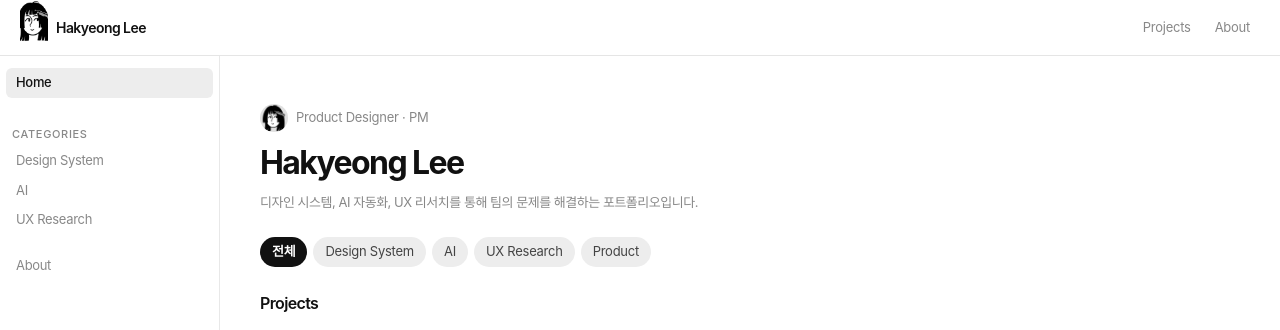
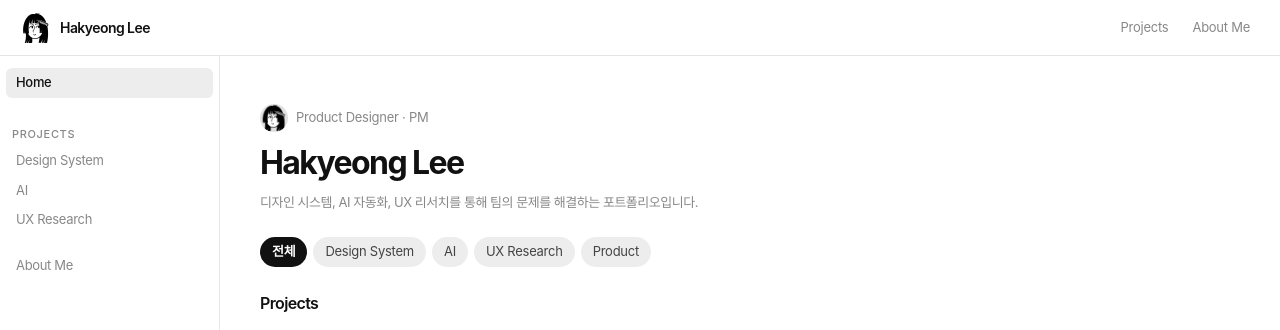
Before and after one commit to haeilylee/Portfolio, a Next.js app: page / in a window 1280 px wide. Shown: the top 330 px of the page. Built offline with nearby package versions, Linux system fonts and the light colour scheme; a web font is replaced by a local one.

Commit message:
Avatar: contain scale, sidebar Categories→Projects, About→About Me

```diff
--- a/src/components/nav.tsx
+++ b/src/components/nav.tsx
@@ -31,34 +31,21 @@ export default function Nav() {
           textDecoration: "none",
         }}
       >
-        <div
-          style={{
-            width: 28,
-            height: 28,
-            flexShrink: 0,
-            position: "relative",
-          }}
-        >
         <Image
           src="/profile.webp"
           alt="Hakyeong Lee"
-            width={36}
-            height={42}
+          width={32}
+          height={32}
           style={{
-              objectFit: "cover",
-              objectPosition: "top center",
-              position: "absolute",
-              bottom: 0,
-              left: "50%",
-              transform: "translateX(-50%)",
-              width: "auto",
-              height: "42px",
+            width: "32px",
+            height: "32px",
+            objectFit: "contain",
+            flexShrink: 0,
           }}
           onError={(e) => {
             (e.target as HTMLImageElement).style.display = "none";
           }}
         />
-        </div>
         <span
           style={{
             fontSize: "14px",
@@ -74,7 +61,7 @@ export default function Nav() {
       {/* Right: Nav links */}
       <div style={{ display: "flex", alignItems: "center", gap: "4px" }}>
         <NavLink href="/">Projects</NavLink>
-        <NavLink href="/about">About</NavLink>
+        <NavLink href="/about">About Me</NavLink>
       </div>
     </nav>
   );
--- a/src/components/sidebar.tsx
+++ b/src/components/sidebar.tsx
@@ -76,7 +76,7 @@ export default function Sidebar() {
             fontWeight: 500,
           }}
         >
-          Categories
+          Projects
         </div>
         <SidebarLink href="/projects/sdui">Design System</SidebarLink>
         <SidebarLink href="/projects/ai-requirements">AI</SidebarLink>
@@ -84,7 +84,7 @@ export default function Sidebar() {
       </div>
 
       <div style={{ marginTop: "16px" }}>
-        <SidebarLink href="/about">About</SidebarLink>
+        <SidebarLink href="/about">About Me</SidebarLink>
       </div>
     </aside>
   );
```
Lines whose indentation alone changed are shown as unchanged.
